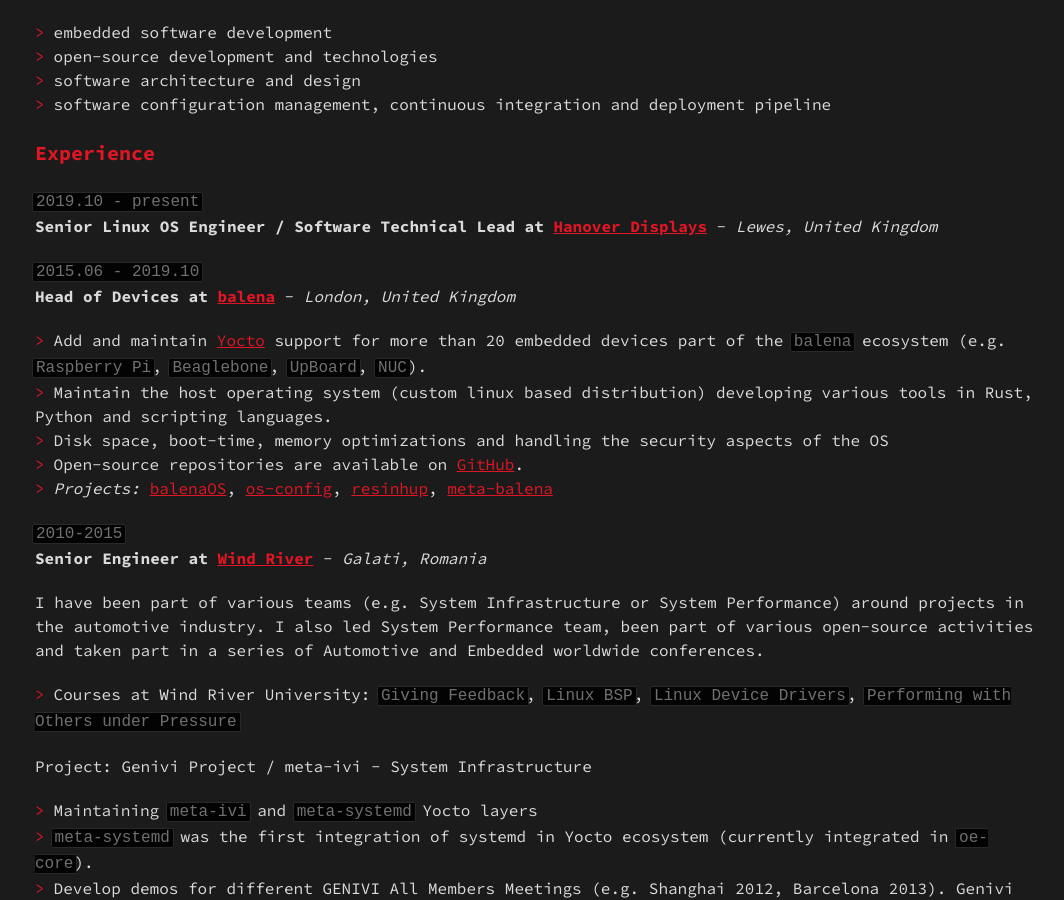
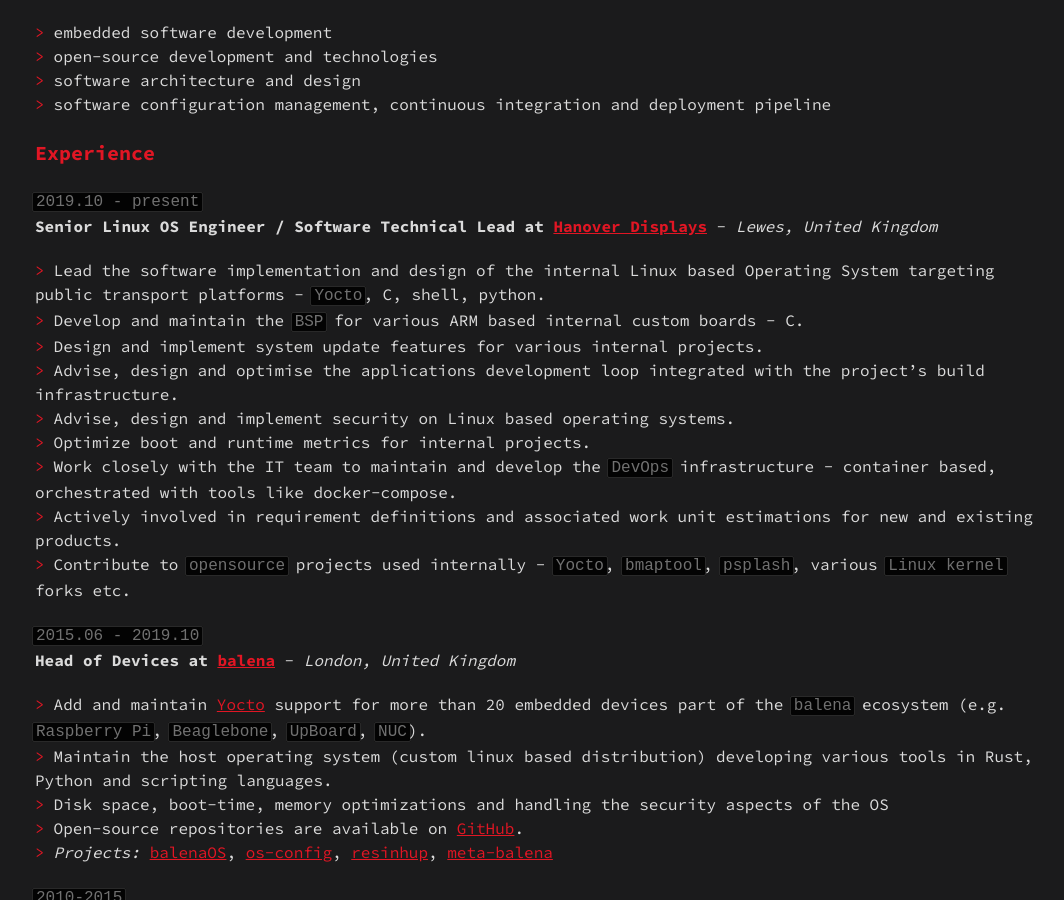
Before and after one commit to agherzan/andrei.gherzan.com, a Jekyll site: the page built from cv.md, in a window 1280 px wide and 900 px high, scrolled down 292 px. Shown: the whole window, without its empty margins (105-1169 px from the left). Built offline with Jekyll 4.4.1, drawn with Linux system fonts in a browser that asks for light colours.

Commit message:
cv.md: Add Hanover experience details
Signed-off-by: Andrei Gherzan <andrei@gherzan.ro>

```diff
--- a/cv.md
+++ b/cv.md
@@ -16,6 +16,15 @@ Senior software engineer with strength in embedded software architecture and dev
 
 `2019.10 - present`
 __Senior Linux OS Engineer / Software Technical Lead at [Hanover Displays](https://hanoverdisplays.com/)__ - _Lewes, United Kingdom_
+- Lead the software implementation and design of the internal Linux based Operating System targeting public transport platforms - `Yocto`, C, shell, python.
+- Develop and maintain the `BSP` for various ARM based internal custom boards - C.
+- Design and implement system update features for various internal projects.
+- Advise, design and optimise the applications development loop integrated with the project's build infrastructure.
+- Advise, design and implement security on Linux based operating systems.
+- Optimize boot and runtime metrics for internal projects.
+- Work closely with the IT team to maintain and develop the `DevOps` infrastructure - container based, orchestrated with tools like docker-compose.
+- Actively involved in requirement definitions and associated work unit estimations for new and existing products.
+- Contribute to `opensource` projects used internally - `Yocto`, `bmaptool`, `psplash`, various `Linux kernel` forks etc.
 
 `2015.06 - 2019.10`
 __Head of Devices at [balena](https://www.balena.io/)__ - _London, United Kingdom_
```
